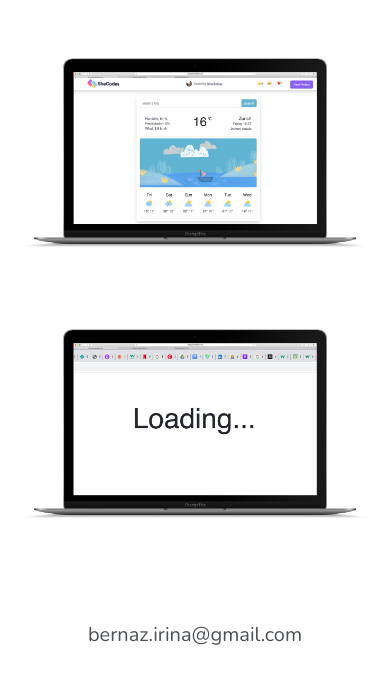
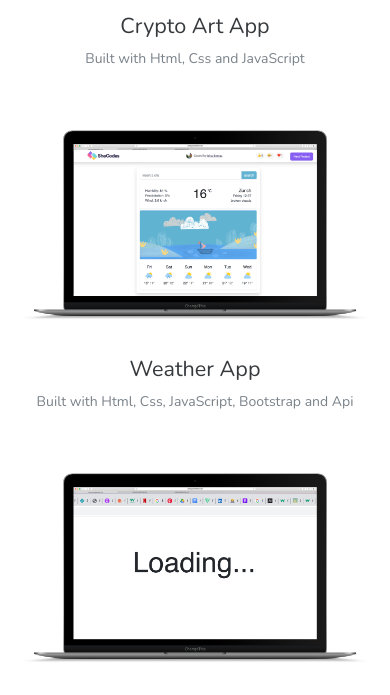
Before and after one commit to irinooky/my-website, a plain HTML site: page about.html in a window 390 px wide. Shown: the part 1670-2365 px from the top of the page. Drawn offline with nearby package versions, Linux system fonts and the light colour scheme; a web font is replaced by a local one.

Commit message:
added text to Selection of projects on the about page

```diff
--- a/about.html
+++ b/about.html
@@ -132,13 +132,36 @@
     <div class="container" id="works-container">
       <div class="row">
         <div class="col-sm-4">
-          <img src="images/crypto.png" class="img-fluid p-2 mb-4 rounded" />
+          <img
+            src="images/crypto.png"
+            class="img-fluid p-2 mb-0 rounded"
+            id="crypto-image"
+          />
+          <p class="h4 text-center mb-0 pb-1 pt-0">Crypto Art App</p>
+          <p class="text-center text-muted pt-0">
+            Built with Html, Css and JavaScript
+          </p>
+        </div>
+
+        <div class="col-sm-4">
+          <img
+            src="images/weather.png"
+            class="img-fluid p-2 mb-0 rounded"
+            id="weather-image"
+          />
+          <p class="h4 text-center mb-0 pb-1 pt-0">Weather App</p>
+          <p class="text-center text-muted pt-0">
+            Built with Html, Css, JavaScript, Bootstrap and Api
+          </p>
         </div>
         <div class="col-sm-4">
-          <img src="images/weather.png" class="img-fluid p-2 mb-4 rounded" />
-        </div>
-        <div class="col-sm-4">
-          <img src="images/loading.png" class="img-fluid p-2 mb-4 rounded" />
+          <img
+            src="images/loading.png"
+            class="img-fluid p-2 mb-0 rounded"
+            id="loading-image"
+          />
+          <p class="h4 text-center mb-0 pb-1 pt-0">Dictionary App</p>
+          <p class="text-center text-muted pt-0">Upcoming Dictionary App</p>
         </div>
       </div>
     </div>
--- a/style.css
+++ b/style.css
@@ -273,6 +273,11 @@ footer .contact-box {
   padding: 0 10px;
   color: #9182ea;
 }
+#crypto-image,
+#weather-image,
+#loading-image {
+  margin-bottom: 0;
+}
 
 @media (max-width: 480px) {
   h1 {
```
